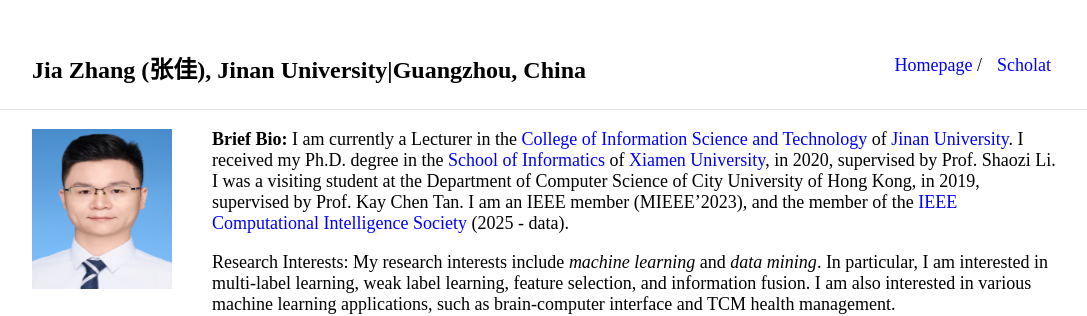
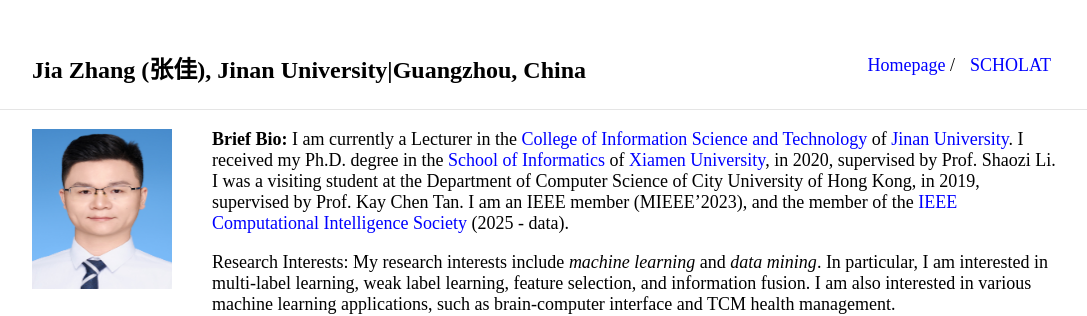
Before and after one commit to jiazhang-ml/jiazhang-ml.github.io, a Jekyll site: the page built from index.md, in a window 1280 px wide and 900 px high. Shown: the top 316 px of the window, without its empty margins (96-1183 px from the left). Built offline with Jekyll 4.4.1, drawn with Linux system fonts in a browser that asks for light colours.

```diff
--- a/_config.yml
+++ b/_config.yml
@@ -17,5 +17,5 @@ nav:
 
  - name: "Homepage"
    link: "index"
- - name: "Scholat"
+ - name: "SCHOLAT"
    link: "https://www.scholat.com/jiazhang"
```
